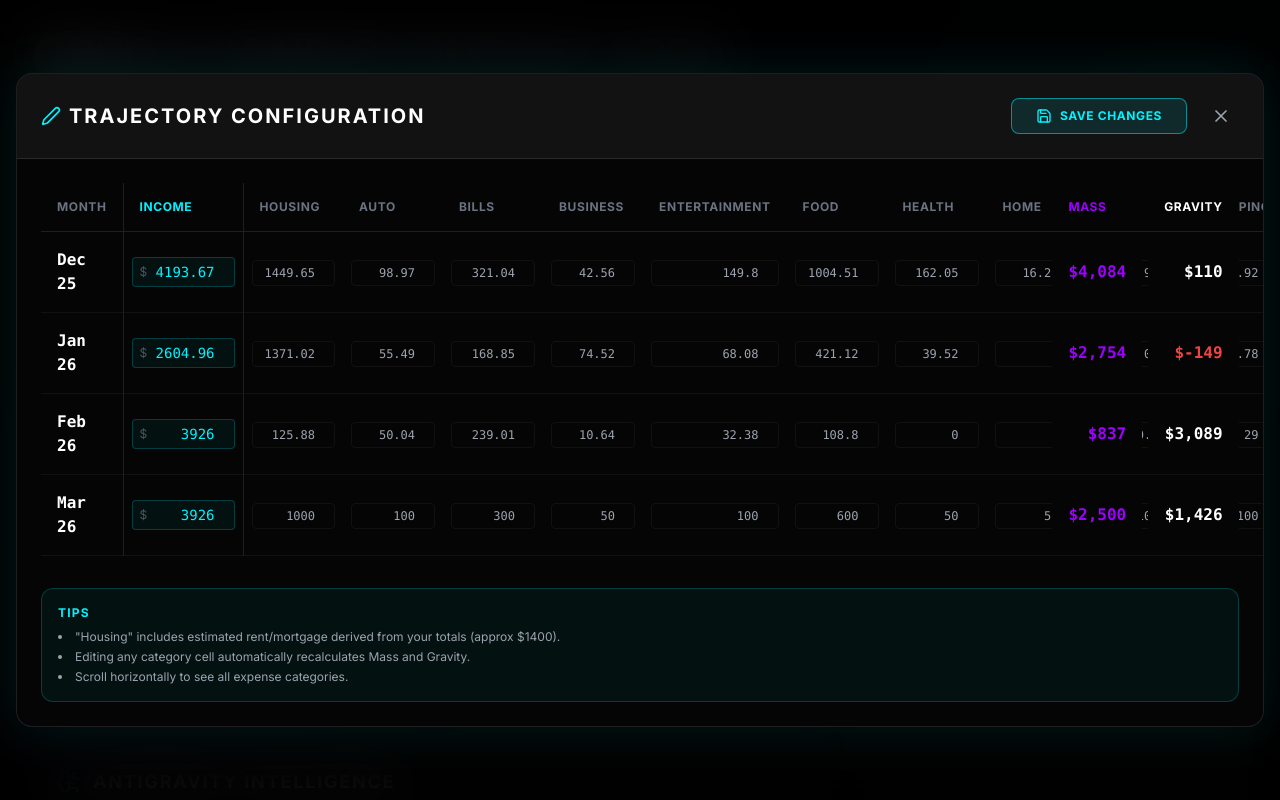
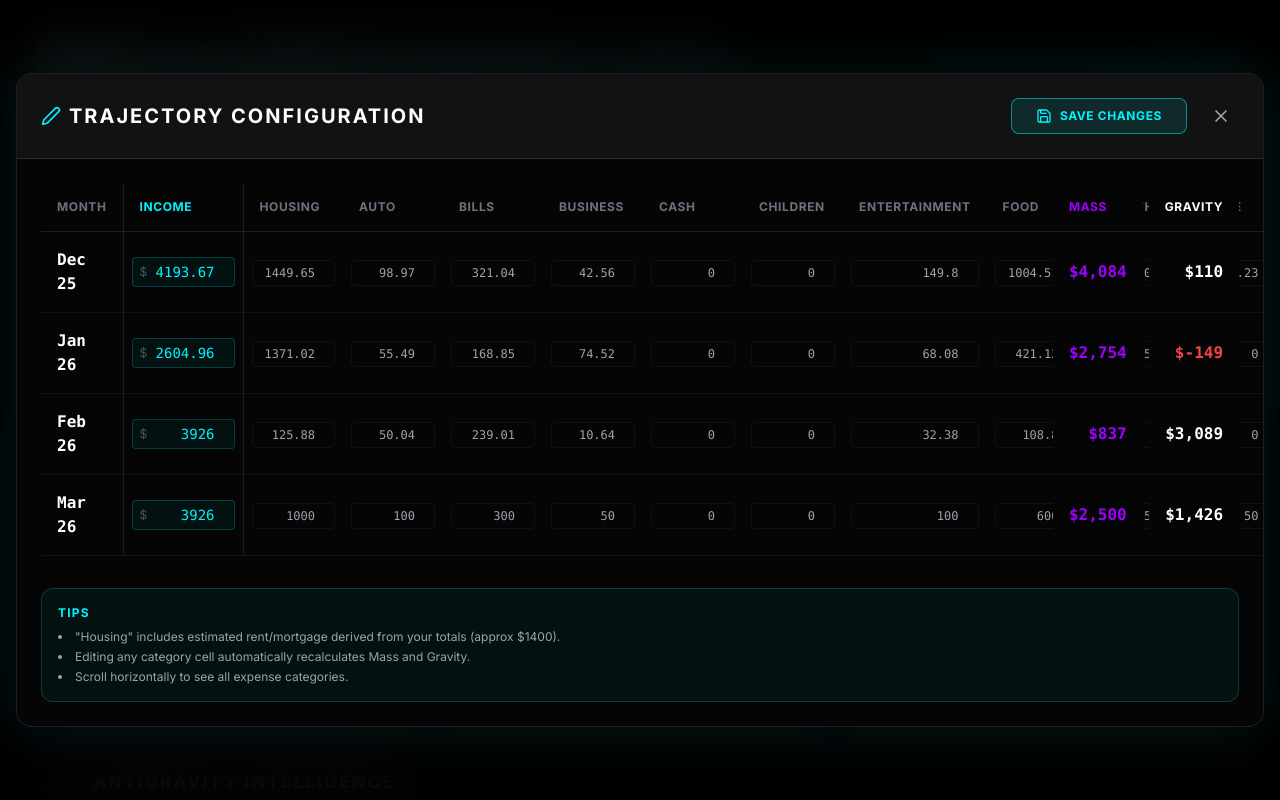
Before and after one commit to gmajors1326/antigravity-budget, a React (Vite) app: page / in a window 1280 px wide. Both pictures are taken after a click on the element "ASCENDING". Shown: the top 800 px of the page. Built offline with nearby package versions, Linux system fonts and the light colour scheme.

Commit message:
Add missing budget categories (Cash, Children, Insurance, Personal, Pets, Taxes)

```diff
--- a/src/components/DataEditor.jsx
+++ b/src/components/DataEditor.jsx
@@ -2,8 +2,8 @@ import React, { useState } from 'react';
 import { X, Save, Edit2 } from 'lucide-react';
 
 const CATEGORIES = [
-    'housing', 'auto', 'bills', 'business', 'entertainment',
-    'food', 'health', 'home', 'misc', 'shopping', 'travel', 'uncategorized'
+    'housing', 'auto', 'bills', 'business', 'cash', 'children', 'entertainment',
+    'food', 'health', 'home', 'insurance', 'misc', 'personal', 'pets', 'shopping', 'taxes', 'travel', 'uncategorized'
 ];
 
 const DataEditor = ({ isOpen, onClose, data, onUpdate }) => {
```
